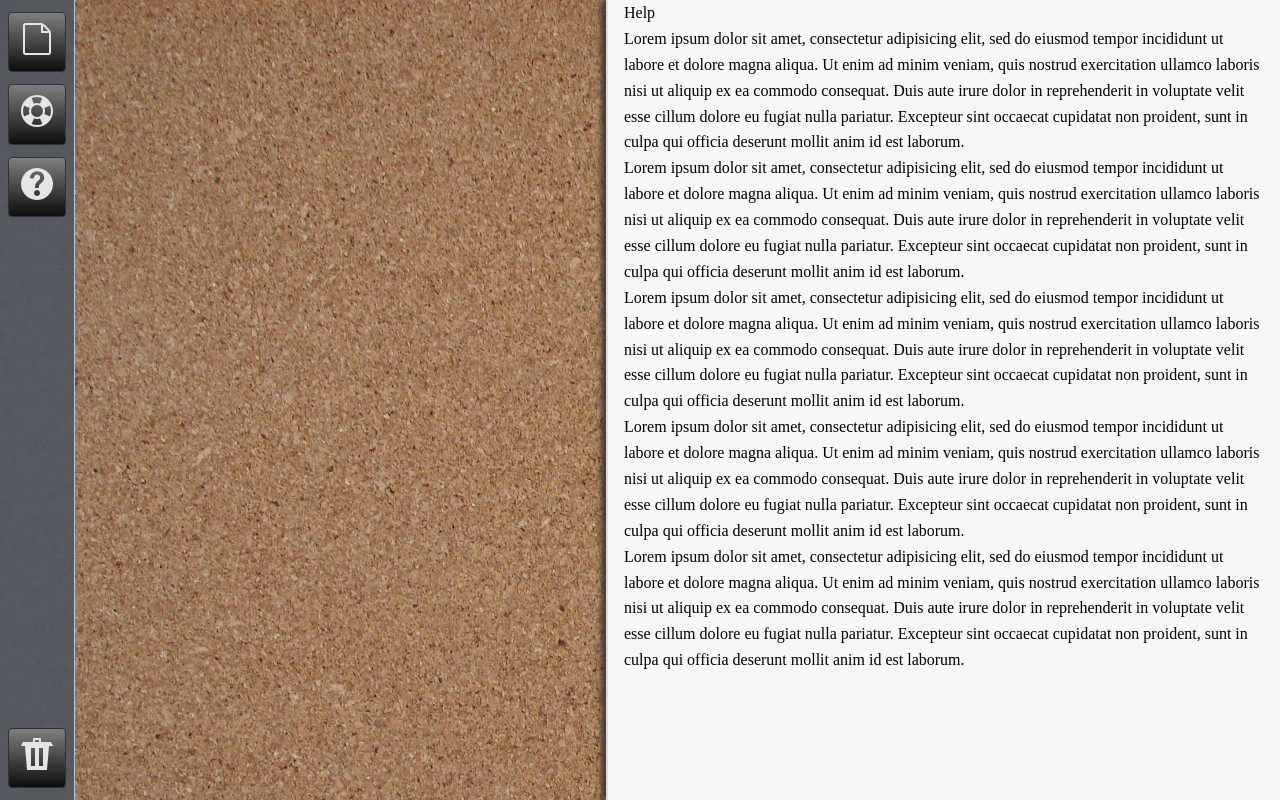
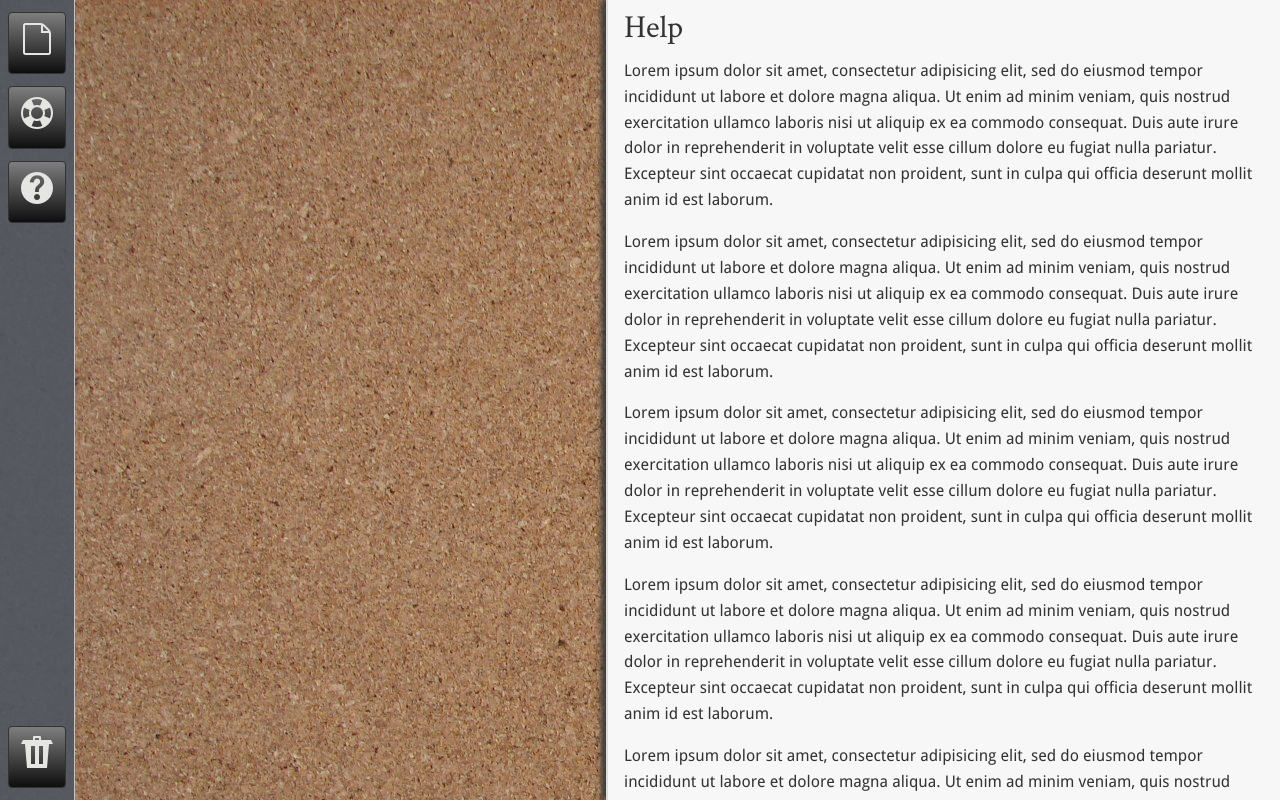
Before and after one commit to ScottSolomko/McSas-Sticky-Notes, a plain HTML site: page index.html in a window 1280 px wide. Both pictures are taken after a click on the item 37 px from the left and 114 px from the top of the page. Drawn offline with Linux system fonts and the light colour scheme.

Commit message:
implemented typography

```diff
--- a/css/stickys.css
+++ b/css/stickys.css
@@ -37,15 +37,25 @@
 /*
  * Settings
  */
+html {font-size: 100%;}   /* remove this once media queries are active */
 body {
   background-image: url("../img/corkboard.jpg");
+  font-size: 100%;
   line-height: 1.61803398875em;
+  font-family: DroidSansRegular;
   padding: 1em 0 0 5em;
   margin: 0;
+  color: #333;
 }
 a, a:focus, a:active, a:hover {
   outline: 0;
   text-decoration: none;
+}
+h1, h2, h3, h4, h5, h6 {font-family: CrimsonRoman;}
+h1 {
+  font-size: 2em;
+  line-height: 1.61803398875em;
+  font-weight: normal;
 }
 
 /******************************************************************************/
@@ -151,11 +161,12 @@ ul#notesContainer li {
   float: left;
   box-sizing: content-box;
   margin: 1em;
-  padding: 1em;
+  padding: 0 1em 1em 1em;
   width: 16em;
   list-style-type: none;
   background-color: #FFC;
   color: #444;
+  font-family: BloklettersBalpen;
   box-shadow: 5px 5px 7px rgba(33, 33, 33, .7);
 
   -webkit-transform: rotate(-2deg);
@@ -207,12 +218,12 @@ ul#notesContainer li:hover, ul#notesContainer li:focus {
        -o-transform: scale(1.25);
           transform: scale(1.25);
 }
-ul#notesContainer li h1 { font-size: 2em; }
 ul#notesContainer li p.noteDate {
   font-size: 0.85em;
   line-height: 1.61803398875em;
   color: #777;
   font-style: italic;
+  margin: -0.5em 0 0.5em 0;
 }
 
 /******************************************************************************/
@@ -395,6 +406,8 @@ div.help {
   -webkit-box-shadow:  -5px 0px 5px 0px rgba(50, 50, 50, 0.85);
           box-shadow:  -5px 0px 5px 0px rgba(50, 50, 50, 0.85);
 }
+div.help h1 {margin-bottom: -0.25em;}
+div.help p {margin:  1em 0;}
 
 /******************************************************************************/
 
```
